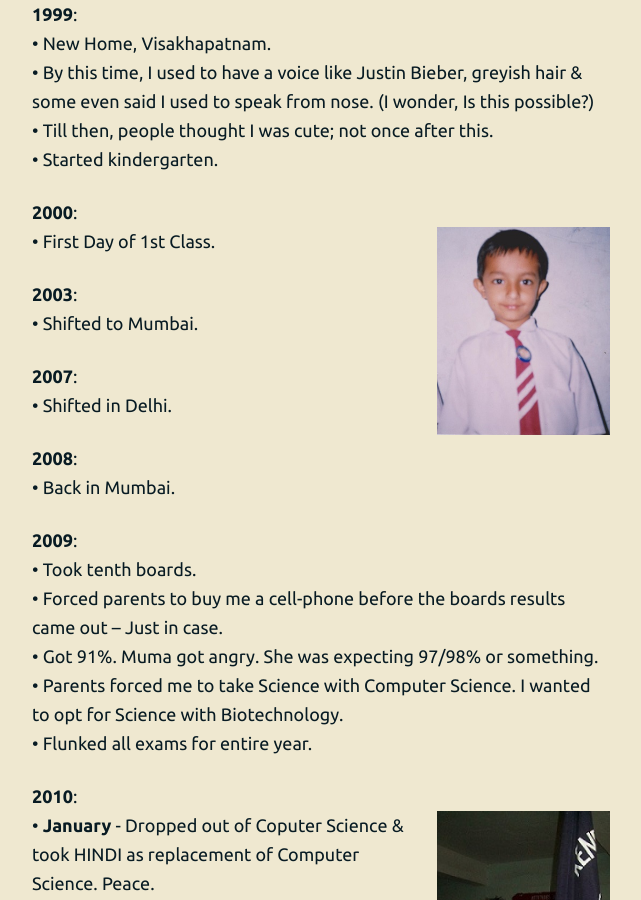
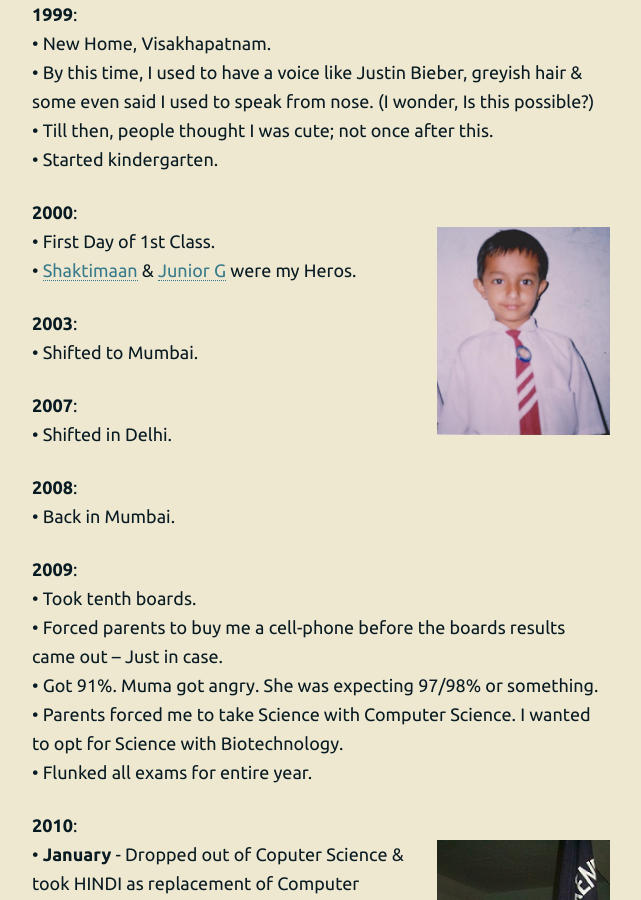
Before and after one commit to 93notes/93notes.github.io, a Jekyll site: the page built from timeline.html, in a window 1280 px wide and 900 px high, scrolled down 628 px. Shown: the whole window, without its empty margins (319-960 px from the left). Built offline with Jekyll 4.4.1, drawn with Linux system fonts in a browser that asks for light colours; nearby versions of some CDN libraries.

Commit message:
Update timeline.html

```diff
--- a/timeline.html
+++ b/timeline.html
@@ -70,6 +70,7 @@ He wanted me to be as Rich as his freind. LOL. </br>
 <strong>2000</strong>: </br>
 <img width="30%" style="float: right;" src="/images/personal/first-day-in-school.jpg" alt="Pradeep Singh first day in School"/>
 &bull; First Day of 1st Class. </br>
+&bull; <a href="https://en.wikipedia.org/wiki/Shaktimaan" target="_blank">Shaktimaan</a> & <a href="<a href="https://en.wikipedia.org/wiki/Junior_G" target="_blank">Junior G</a> were my Heros.
 </p>
 
 <p>
```
